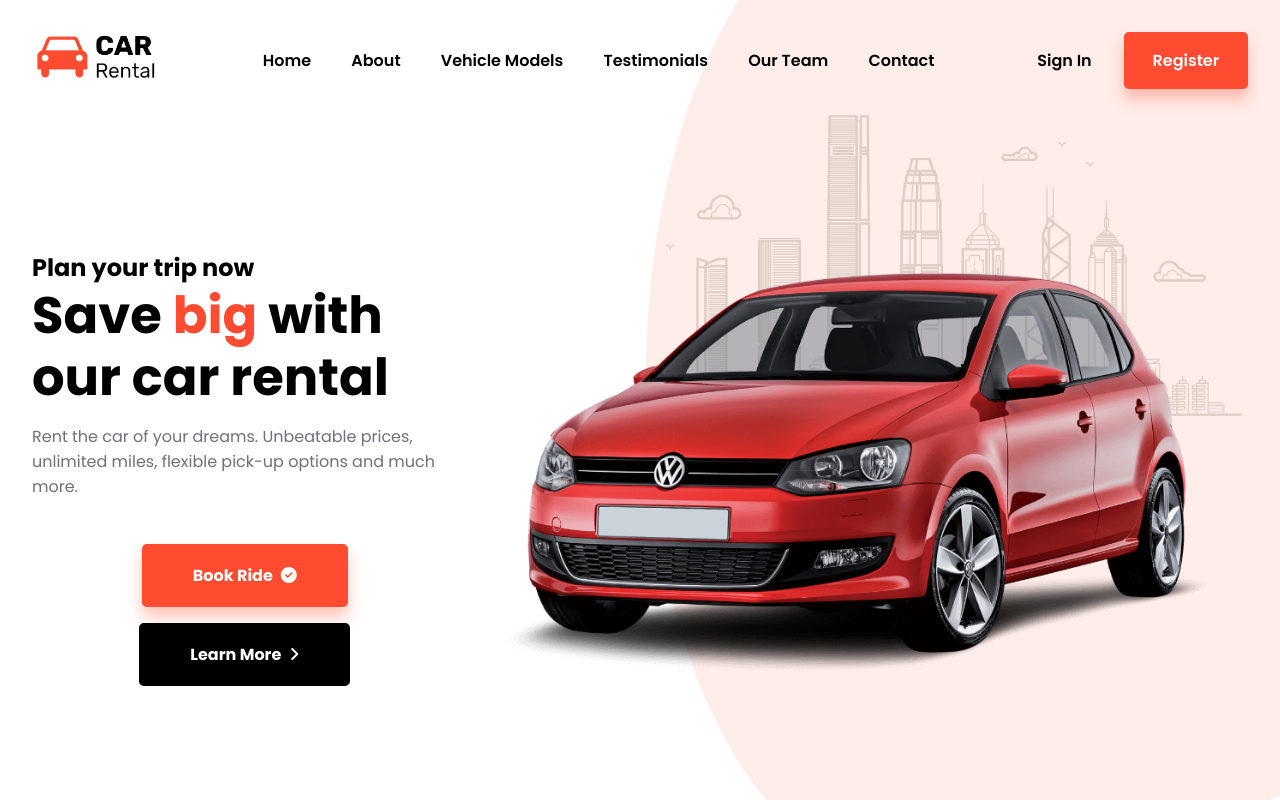
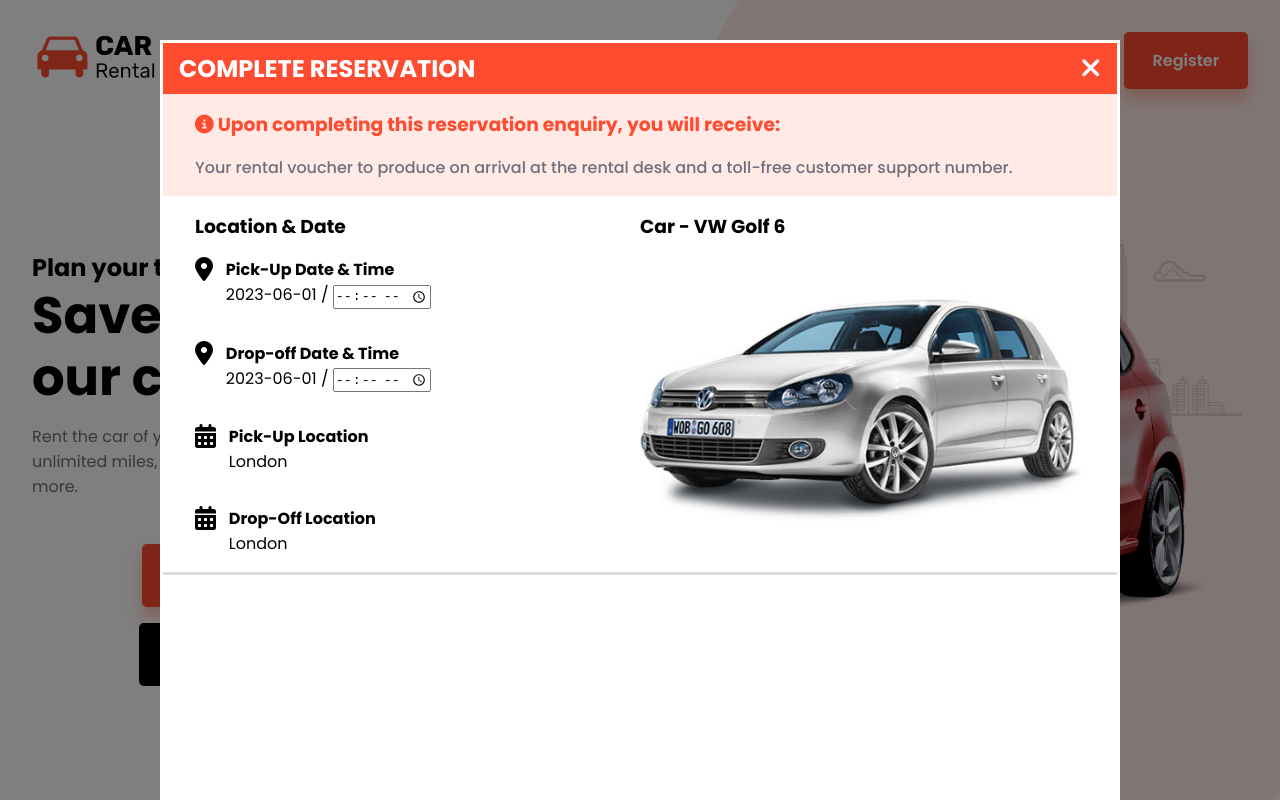
Before and after one commit to Yixin88/car-rental, a React (Create React App) app: page / in a window 1280 px wide. Shown: the top 800 px of the page. Built offline with nearby package versions, Linux system fonts and the light colour scheme.

Commit message:
booking popup top section is complete

```diff
--- a/src/components/Home_Page/Booking.js
+++ b/src/components/Home_Page/Booking.js
@@ -1,5 +1,6 @@
 import React, { useContext, useRef, useState } from 'react'
 import { CarPick } from '../../context/SelectedCarContext';
+import BookingPopUp from './BookingPopUp';
 
 export default function Booking() {
 
@@ -96,6 +97,7 @@ export default function Booking() {
                 <button onClick={checkField} type='submit'>Search</button>
             </form>
         </div>
+        <BookingPopUp />
     </section>
   )
 }
--- /dev/null
+++ b/src/components/Home_Page/BookingPopUp.js
@@ -0,0 +1,59 @@
+import React from 'react'
+import car from '../../images/cars-big/golf6.jpg'
+
+export default function BookingPopUp() {
+  return (
+    <div className='booking-popup'>
+      <div className='booking-popup__overlay'></div>
+      <div className='booking-popup__container'>
+        <div className='booking-popup__container__header'>
+          <h2>COMPLETE RESERVATION</h2>
+          <i className='fa-solid fa-xmark'></i>
+        </div>
+        <div className='booking-popup__container__info'>
+          <h3><i className='fa-solid fa-circle-info'></i> Upon completing this reservation enquiry, you will receive:</h3>
+          <p>Your rental voucher to produce on arrival at the rental desk and a toll-free customer support number.</p>
+        </div>
+        <div className='booking-popup__container__details'>
+          <div className='booking-popup__container__details__left'>
+            <h3>Location & Date</h3>
+            <div>
+              <div>
+                <i className='fa-solid fa-location-dot'></i>
+                <div>
+                  <h4 className='test'>Pick-Up Date & Time</h4>
+                  <span>2023-06-01 / <input type="time"/></span>
+                </div>
+              </div>
+              <div>
+                <i className='fa-solid fa-location-dot'></i>
+                <div>
+                  <h4>Drop-off Date & Time</h4>
+                  <span>2023-06-01 / <input type="time"/></span>
+                </div>
+              </div>
+              <div>
+                <i className='fa-solid fa-calendar-days'></i>
+                <div>
+                  <h4>Pick-Up Location</h4>
+                  <span>London</span>
+                </div>
+              </div>
+              <div>
+                <i className='fa-solid fa-calendar-days'></i>
+                <div>
+                  <h4>Drop-Off Location</h4>
+                  <span>London</span>
+                </div>
+              </div>
+            </div>
+          </div>
+          <div className='booking-popup__container__details__right'>
+            <h3>Car - <span>VW Golf 6</span></h3>
+            <img src={car} alt="" />
+          </div>
+        </div>
+      </div>
+    </div>
+  )
+}
--- a/src/context/FleetContext.js
+++ b/src/context/FleetContext.js
@@ -92,8 +92,6 @@ export default function FleetContext({children}) {
     },
   ])
 
-  // const [car, setCar] = useState(20)
-
   return (
     <FleetArray.Provider value={{cars, setCars}}>
       {children}
--- a/src/context/SelectedCarContext.js
+++ b/src/context/SelectedCarContext.js
@@ -4,7 +4,7 @@ export const CarPick = createContext();
 
 export default function SelectedCarContext({children}) {
 
-  const [ carPicked, setCarPicked ] = useState(null);
+  const [ carPicked, setCarPicked ] = useState();
 
   return (
     <CarPick.Provider value={{carPicked, setCarPicked}}>
--- a/src/styles/main.scss
+++ b/src/styles/main.scss
@@ -418,6 +418,115 @@ header {
 
             @include xs {
                 grid-template-columns: 1fr;
+            }
+        }
+    }
+}
+
+.booking-popup {
+    position: relative;
+
+    &__overlay {
+        position: fixed;
+        // display: none;
+        width: 100%;
+        height: 100%;
+        top: 0;
+        left: 0;
+        right: 0;
+        bottom: 0;
+        background-color: rgba(0,0,0,0.5);
+        z-index: 10;
+    }
+
+    &__container {
+        position: fixed;
+        z-index: 20;
+        border: white solid;
+        top: 55%;
+        height: 100vh;
+        transform: translate(-50%, -50%);
+        left: 50%;
+        width: 100%;
+        max-width: 60rem;
+        background-color: white;
+        display: flex;
+        flex-direction: column;
+        overflow: scroll;
+
+        &__header {
+            background-color: $primaryColor;
+            display: flex;
+            justify-content: space-between;
+            padding: .5rem 1rem;
+            align-items: center;
+            color: white;
+
+            i {
+                font-size: 1.7rem;
+                cursor: pointer;
+                transition: .2s ease-in-out;
+
+                &:hover {
+                    transform: scale(1.2);
+                }
+            }
+        }
+
+        &__info {
+            background-color: #ffeae6;
+            padding: 1rem 2rem;
+
+            h3 {
+                color: $primaryColor;
+                margin-bottom: 1rem;
+            }
+
+            p {
+                color: $grayTextColor;
+                font-weight: $weightSemiBold;
+            }
+        }
+
+        &__details {
+            display: flex;
+            padding: 1rem 2rem;
+            border-bottom: solid #dbdbdb;
+
+            &__left {
+                flex: 1 1 0;
+                display: flex;
+                flex-direction: column;
+                gap: 1rem;
+
+                &>div {
+                    display: flex;
+                    flex-direction: column;
+                    gap: 2rem;
+
+                    &>div {
+                        display: flex;
+                        gap: .8rem;
+
+                        i {
+                            font-size: 1.5rem;
+                        }
+                    }
+                }
+            }
+
+            &__right {
+                flex: 1 1 0;
+                display: flex;
+                flex-direction: column;
+
+                img {
+                    width: 100%;
+                    max-width: 30rem;
+                    align-self: center;
+                    justify-self: center;
+                    margin: auto;
+                }
             }
         }
     }
```
Also changed, not shown: src/dist/css/main.css, 1 other file (tests, documents, lock files or other folders). Lines whose indentation alone changed are shown as unchanged.
